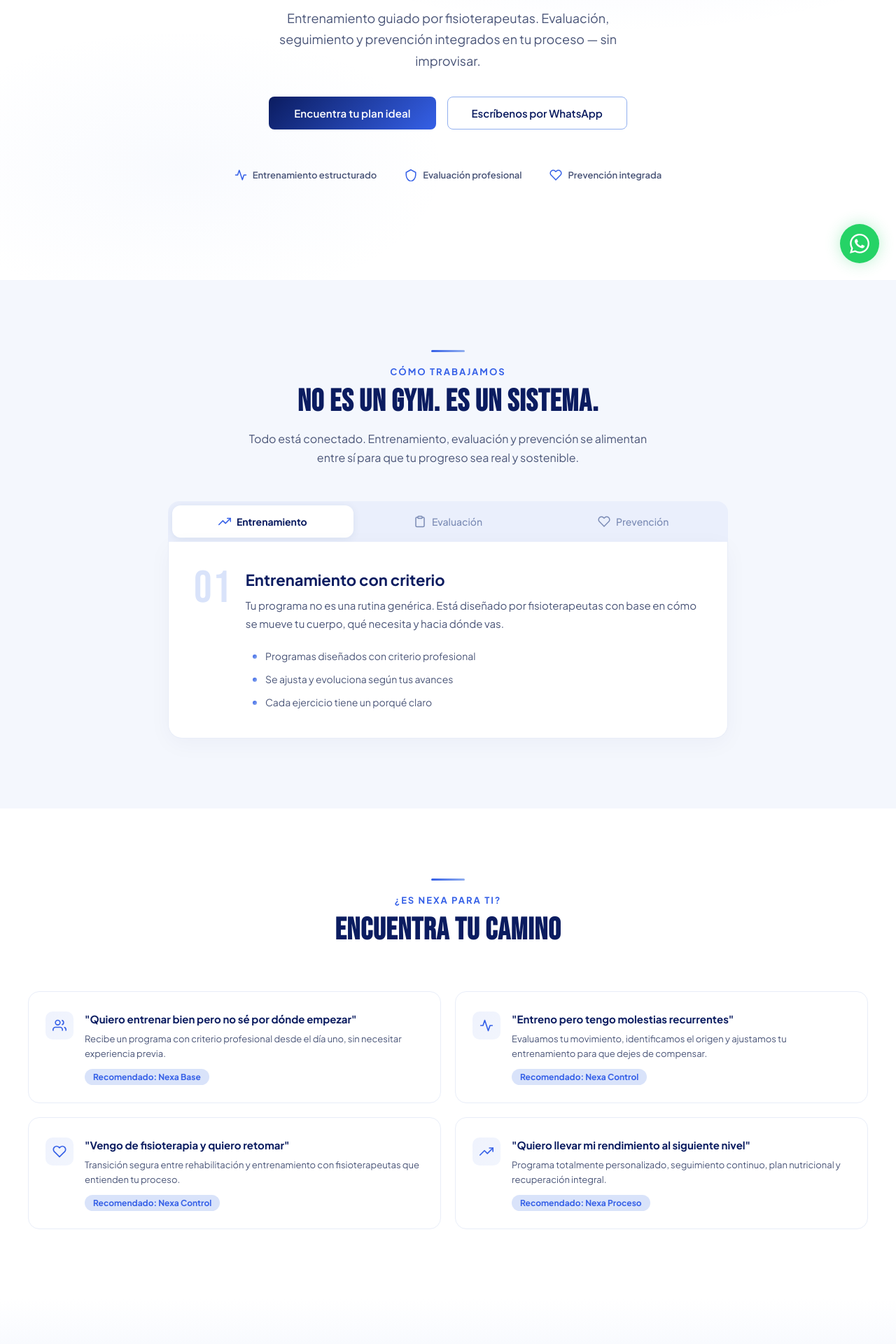
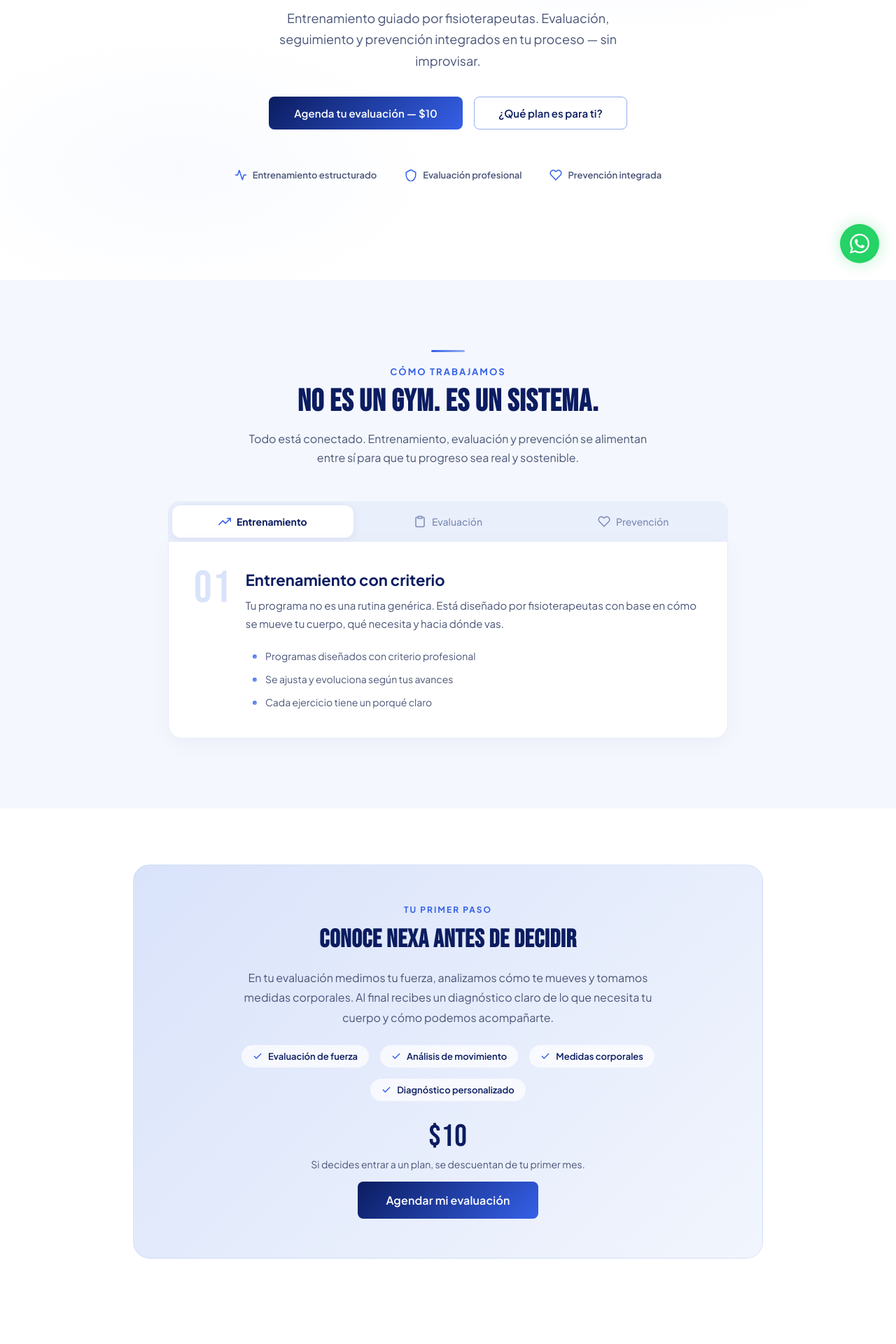
Before and after one commit to rosberttd-a11y/nexa, a React (Vite) app: page / in a window 1280 px wide. Shown: the part 400-2320 px from the top of the page at 70% size. Built offline with nearby package versions, Linux system fonts and the light colour scheme.

Commit message:
Update App.jsx

```diff
--- a/src/App.jsx
+++ b/src/App.jsx
@@ -8,6 +8,7 @@
 const WA_URL = "https://wa.me/584220430323";
 const WA_URL_PLANS = `${WA_URL}?text=${encodeURIComponent("Hola! Me interesa conocer más sobre los planes de Nexa.")}`;
 const WA_URL_FISIO = `${WA_URL}?text=${encodeURIComponent("Hola! Me interesa una sesión de fisioterapia / recovery en Nexa.")}`;
+const WA_URL_EVAL = `${WA_URL}?text=${encodeURIComponent("Hola! Quiero agendar mi evaluación en Nexa.")}`;
 const MAPS_URL = "https://maps.app.goo.gl/Sv1kWtonHkFWcBnr7?g_st=iw";
 
 const SPRING = "cubic-bezier(0.22, 1.2, 0.36, 1)";
@@ -300,11 +301,11 @@
           display: "flex", justifyContent: "center", gap: 16, flexWrap: "wrap",
           opacity: inView ? 1 : 0, animation: inView ? `fadeUp 0.8s ${SPRING} 0.65s forwards` : "none",
         }}>
-          <a href="#quiz" className="btn-primary" style={{ textDecoration: "none" }}>
-            Encuentra tu plan ideal
+          <a href="#evaluacion" className="btn-primary" style={{ textDecoration: "none" }}>
+            Agenda tu evaluación — $10
           </a>
-          <a href={WA_URL_PLANS} target="_blank" rel="noopener noreferrer" className="btn-outline" style={{ textDecoration: "none" }}>
-            Escríbenos por WhatsApp
+          <a href="#quiz" className="btn-outline" style={{ textDecoration: "none" }}>
+            ¿Qué plan es para ti?
           </a>
         </div>
 
@@ -572,8 +573,8 @@
     q: "¿Cuántos días a la semana puedes dedicar al entrenamiento?",
     options: [
       { text: "1 a 2 días", score: { base: 3, control: 1, proceso: 0 } },
-      { text: "3 días", score: { base: 1, control: 3, proceso: 1 } },
-      { text: "4 a 5 días", score: { base: 0, control: 1, proceso: 3 } },
+      { text: "3 a 4 días", score: { base: 1, control: 3, proceso: 2 } },
+      { text: "5 días o más", score: { base: 0, control: 2, proceso: 3 } },
     ],
   },
   {
@@ -709,20 +710,26 @@
             </p>
 
             <div style={{ display: "flex", gap: 12, justifyContent: "center", flexWrap: "wrap" }}>
-              <a href={WA_URL_PLANS} target="_blank" rel="noopener noreferrer" className="btn-primary" style={{ textDecoration: "none" }}>
-                Inscribirme por WhatsApp
+              <a href={WA_URL_EVAL} target="_blank" rel="noopener noreferrer" className="btn-primary" style={{ textDecoration: "none" }}>
+                Agenda tu evaluación primero
               </a>
-              <button onClick={reset} className="btn-outline" style={{ cursor: "pointer" }}>
-                Repetir test
-              </button>
+              <a href="#planes" className="btn-outline" style={{ textDecoration: "none" }}>
+                Ver planes
+              </a>
             </div>
 
-            <a href="#planes" style={{
-              display: "inline-block", marginTop: 20,
-              fontSize: 13, color: "var(--blue)", textDecoration: "none", fontWeight: 600,
+            <p style={{
+              marginTop: 16, fontSize: 12, color: "var(--gray-400)", lineHeight: 1.5,
             }}>
-              Ver todos los planes en detalle →
-            </a>
+              La evaluación cuesta $10 y se descuenta de tu primer mes si eliges un plan.
+            </p>
+
+            <button onClick={reset} style={{
+              display: "inline-block", marginTop: 16, background: "none", border: "none", cursor: "pointer",
+              fontSize: 13, color: "var(--blue)", fontWeight: 600, fontFamily: "'Plus Jakarta Sans', sans-serif",
+            }}>
+              Repetir test
+            </button>
           </div>
         )}
       </div>
@@ -743,13 +750,11 @@
       isAccent: false,
       badge: null,
       features: [
-        "Frecuencia libre",
         "Programa seleccionado por fisioterapeuta",
         "Evaluación de fuerza inicial",
         "Medidas corporales",
         "Corrección técnica puntual",
         "Ajuste mensual del programa",
-        "Acceso completo al espacio",
       ],
       ideal: "Para quien quiere estructura profesional sin necesitar seguimiento cercano.",
     },
@@ -760,15 +765,13 @@
       isAccent: true,
       badge: "El más elegido",
       features: [
-        "3 días por semana",
-        "Programa ajustado a tus objetivos",
+        "Programa personalizado a tus objetivos",
         "Evaluación de fuerza específica",
         "Evaluación funcional",
         "Medidas corporales",
         "Corrección técnica activa en cada sesión",
         "Seguimiento mensual estructurado",
         "Recovery según necesidad",
-        "Acceso completo al espacio",
       ],
       ideal: "Para quien entrena serio, tiene molestias recurrentes o quiere resultados sostenibles.",
       includesBase: true,
@@ -780,7 +783,6 @@
       isAccent: false,
       badge: null,
       features: [
-        "5 días por semana",
         "Programa totalmente personalizado",
         "Evaluación de fuerza específica",
         "Evaluación funcional",
@@ -789,7 +791,6 @@
         "Seguimiento continuo con ajustes frecuentes",
         "Nexa Recovery completa integrada",
         "Plan nutricional",
-        "Acceso completo al espacio",
       ],
       ideal: "Para quien busca alto rendimiento, metas exigentes u optimización integral.",
       includesControl: true,
@@ -820,7 +821,7 @@
 
         {/* Key differentiator message */}
         <div style={{
-          textAlign: "center", marginBottom: 48,
+          textAlign: "center", marginBottom: 20,
           opacity: inView ? 1 : 0, animation: inView ? `fadeUp 0.7s ${SPRING} 0.3s forwards` : "none",
         }}>
           <p style={{
@@ -830,6 +831,14 @@
             Base te da estructura · Control te da seguimiento · Proceso te da optimización integral
           </p>
         </div>
+
+        {/* Shared access line */}
+        <p style={{
+          textAlign: "center", fontSize: 13, color: "var(--gray-400)", marginBottom: 48,
+          opacity: inView ? 1 : 0, animation: inView ? `fadeUp 0.6s ${SPRING} 0.35s forwards` : "none",
+        }}>
+          Todos los planes incluyen acceso de lunes a sábado al espacio de entrenamiento.
+        </p>
 
         <div className="plans-grid" style={{ display: "grid", gridTemplateColumns: "repeat(3, 1fr)", gap: 20, alignItems: "start" }}>
           {plans.map((plan, i) => (
@@ -905,6 +914,70 @@
               </div>
             </div>
           ))}
+        </div>
+      </div>
+    </section>
+  );
+};
+
+// ─── EVALUATION ─────────────────────────────────────────────────────
+const Evaluation = () => {
+  const [ref, inView] = useInView();
+  return (
+    <section id="evaluacion" ref={ref} style={{ padding: "80px 32px", background: "var(--white)" }} className="px-resp">
+      <div style={{
+        maxWidth: 900, margin: "0 auto", borderRadius: 24, overflow: "hidden",
+        background: "linear-gradient(135deg, var(--blue-light) 0%, rgba(145,175,239,0.12) 100%)",
+        border: "1px solid rgba(145,175,239,0.2)",
+        padding: "56px 48px",
+        opacity: inView ? 1 : 0, animation: inView ? `fadeScale 0.7s ${SPRING_POP} forwards` : "none",
+      }}>
+        <div style={{ maxWidth: 600, margin: "0 auto" }}>
+          <p style={{
+            fontSize: 12, fontWeight: 700, textTransform: "uppercase", letterSpacing: 2,
+            color: "var(--blue)", marginBottom: 16, textAlign: "center",
+          }}>
+            Tu primer paso
+          </p>
+          <h3 className="font-display" style={{
+            fontSize: 36, color: "var(--navy)", lineHeight: 1.1, marginBottom: 20, textAlign: "center",
+            opacity: inView ? 1 : 0, animation: inView ? `clipRevealUp 1s ${SPRING} 0.1s forwards` : "none",
+          }}>
+            CONOCE NEXA ANTES DE DECIDIR
+          </h3>
+          <p style={{ fontSize: 16, color: "var(--gray-600)", lineHeight: 1.8, marginBottom: 24, textAlign: "center" }}>
+            En tu evaluación medimos tu fuerza, analizamos cómo te mueves y tomamos medidas corporales. Al final recibes un diagnóstico claro de lo que necesita tu cuerpo y cómo podemos acompañarte.
+          </p>
+
+          <div style={{ display: "flex", gap: 16, justifyContent: "center", flexWrap: "wrap", marginBottom: 24 }}>
+            {["Evaluación de fuerza", "Análisis de movimiento", "Medidas corporales", "Diagnóstico personalizado"].map((item, i) => (
+              <div key={i} style={{
+                display: "flex", alignItems: "center", gap: 8,
+                background: "rgba(255,255,255,0.7)", padding: "8px 16px", borderRadius: 100,
+                fontSize: 13, fontWeight: 600, color: "var(--navy)",
+              }}>
+                <Icon name="check" size={14} color="var(--blue)" />
+                {item}
+              </div>
+            ))}
+          </div>
+
+          <div style={{ textAlign: "center", marginBottom: 16 }}>
+            <p className="font-display" style={{ fontSize: 44, color: "var(--navy)", marginBottom: 4 }}>
+              $10
+            </p>
+            <p style={{ fontSize: 14, color: "var(--gray-600)" }}>
+              Si decides entrar a un plan, se descuentan de tu primer mes.
+            </p>
+          </div>
+
+          <div style={{ textAlign: "center" }}>
+            <a href={WA_URL_EVAL} target="_blank" rel="noopener noreferrer" className="btn-primary" style={{
+              textDecoration: "none", padding: "16px 40px", fontSize: 16,
+            }}>
+              Agendar mi evaluación
+            </a>
+          </div>
         </div>
       </div>
     </section>
@@ -1054,7 +1127,7 @@
   const faqs = [
     { q: "¿Nexa es un gimnasio?", a: "No. Nexa es un espacio de entrenamiento profesional con acompañamiento de fisioterapeutas. Aquí no se entrena al azar — todo tiene estructura, criterio y seguimiento." },
     { q: "¿Necesito tener experiencia entrenando?", a: "No necesitas experiencia previa. Nos adaptamos a tu nivel, desde personas que inician hasta deportistas de alto rendimiento." },
-    { q: "¿En qué se diferencian los planes?", a: "Los planes se diferencian por el nivel de acompañamiento, no por acceso al espacio. Base te da estructura; Control te da seguimiento profesional 3 días/semana; Proceso te da optimización integral 5 días/semana con nutrición y recovery." },
+    { q: "¿En qué se diferencian los planes?", a: "Los planes se diferencian por el nivel de acompañamiento, no por acceso al espacio. Base te da estructura con frecuencia libre; Control te da seguimiento profesional con programa personalizado 5 días/semana; Proceso te da optimización integral con seguimiento continuo, nutrición y recovery completa." },
     { q: "¿Qué pasa si tengo una lesión o molestia?", a: "El entrenamiento se ajusta a tu realidad. Si necesitas intervención terapéutica, contamos con fisioterapeutas que trabajan de forma integrada con tu proceso de entrenamiento." },
     { q: "¿Puedo entrenar si vengo de un proceso de fisioterapia?", a: "Sí, de hecho es uno de los escenarios más comunes. Te ayudamos a retomar el entrenamiento con seguridad y continuidad profesional." },
     { q: "¿Cómo elijo el plan adecuado?", a: "Puedes hacer nuestro test rápido arriba en la página o escribirnos por WhatsApp. En tu evaluación inicial analizamos tu perfil y te recomendamos el plan que mejor se adapta." },
@@ -1139,10 +1212,10 @@
           fontSize: 17, color: "rgba(255,255,255,0.65)", lineHeight: 1.7,
           maxWidth: 520, margin: "0 auto 32px", position: "relative",
         }}>
-          Escríbenos para conocer tu caso, resolver tus dudas y encontrar el plan ideal para ti. Sin compromiso.
+          Conoce cómo entrenas, cómo te mueves y qué necesita tu cuerpo. Tu evaluación es el primer paso.
         </p>
         <div style={{ position: "relative", display: "flex", justifyContent: "center", gap: 16, flexWrap: "wrap" }}>
-          <a href={WA_URL_PLANS} target="_blank" rel="noopener noreferrer" style={{
+          <a href={WA_URL_EVAL} target="_blank" rel="noopener noreferrer" style={{
             display: "inline-block",
             background: "white", color: "var(--navy)", border: "none",
             padding: "16px 40px", borderRadius: 10, fontSize: 15, fontWeight: 700,
@@ -1150,7 +1223,7 @@
             fontFamily: "'Plus Jakarta Sans', sans-serif",
             boxShadow: "0 4px 20px rgba(0,0,0,0.15)", textDecoration: "none",
           }}>
-            Escríbenos por WhatsApp
+            Agendar mi evaluación — $10
           </a>
           <a href="#quiz" style={{
             display: "inline-block",
@@ -1159,7 +1232,7 @@
             cursor: "pointer", transition: "all 0.3s",
             fontFamily: "'Plus Jakarta Sans', sans-serif", textDecoration: "none",
           }}>
-            Hacer el test de plan
+            ¿Qué plan es para ti?
           </a>
         </div>
       </div>
@@ -1201,6 +1274,7 @@
       <Navbar />
       <Hero />
       <HowWeWork />
+      <Evaluation />
       <ForWho />
       <PlanQuiz />
       <Plans />
```
